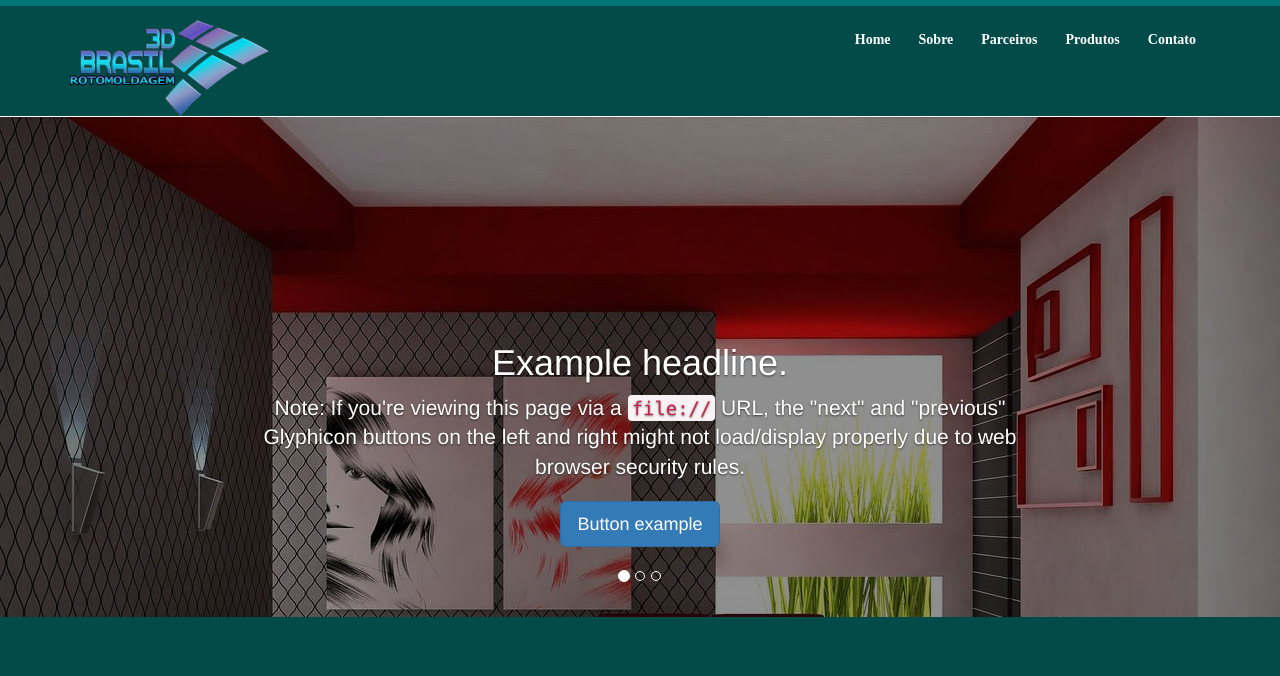
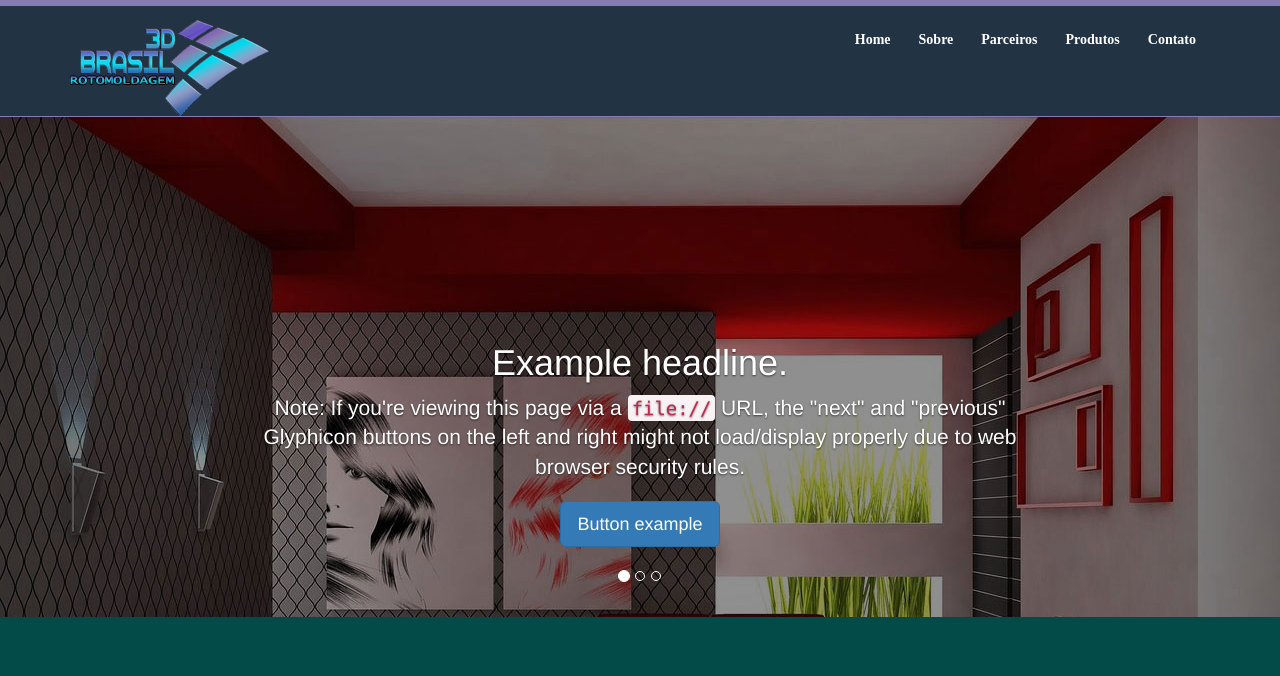
Before and after one commit to ThiiagoArcanjo/carvernastudioprojects, a CodeIgniter app: page /database/index.php/home/index in a window 1280 px wide. Shown: the top 676 px of the page. Run offline with CodeIgniter, Linux system fonts and the light colour scheme.

Commit message:
Teste cores

```diff
--- a/3dbrasil/application/views/header.php
+++ b/3dbrasil/application/views/header.php
@@ -4,7 +4,7 @@
 		   <div class="header-main">
 		   	 <div class="container">
 			 <div class="logo">
-			 	<a href="index.html"><img src="<?php echo base_url('assets/images/logo.png'); ?>" alt=""> </a>
+			 	<a href="home"><img src="<?php echo base_url('assets/images/logo.png'); ?>" alt=""> </a>
 			 </div>
 			 <div class="top-nav">
 			 		<span class="menu-drop menu-icon"> <img src="<?php echo base_url('assets/images/icon.png'); ?>" alt=""></span>
--- a/3dbrasil/assets/css/style.css
+++ b/3dbrasil/assets/css/style.css
@@ -63,20 +63,20 @@ a:hover {
     border-top: 6px solid #017575;
 }
 .header-container{
-   background-color: #024b48;
+   background-color: #234;
     background-size: cover;
-    border-top: 6px solid #017575;
+    border-top: 6px solid #867bb2;
 
 }
 .banner1 {
     background: url(../images/b1.jpg)no-repeat;
     background-size: cover;
     min-height: 255px;
-    border-top: 6px solid #017575;
+    border-top: 6px solid #867bb2;
 }
 .header-main {
     padding: 1em 0em 0em 0em;
-    border-bottom:1px solid #FFF;
+    border-bottom:1px solid #867bb2;
 }
 .logo {
     float: left;
@@ -112,7 +112,7 @@ ul.res li a {
   font-family: 'Lato-Regular';
 }
 .top-nav ul.res li a:hover, .top-nav ul.res li a.active, .cl-effect-11 a::before {
-    color:#FFF;
+    color:#867bb2;
 }
 span.menu-drop {
     display: none;
@@ -194,7 +194,7 @@ nav.menu.menu--shylock {
 .menu--shylock .menu__item--current .menu__link,
 .menu--shylock .menu__item--current .menu__link:hover,
 .menu--shylock .menu__item--current .menu__link:focus {
-	color: #FFF;
+	color: #867bb2;
 }
 
 .menu--shylock .menu__item--current .menu__link::after,
@@ -209,7 +209,7 @@ nav.menu.menu--shylock {
 }
 .menu--shylock .menu__link:hover,
 .menu--shylock .menu__link:focus {
-	color:#FFF;
+	color:#867bb2;
 }
 
 .menu--shylock .menu__link:hover::before,
@@ -236,12 +236,12 @@ nav.menu.menu--shylock {
 	transition: transform 0.4s cubic-bezier(0.22, 0.61, 0.36, 1);
 }
 .menu--shylock .menu__link::before {
-	background: #FFF;
+	background: #867bb2;
 	-webkit-transition-delay: 0.4s;
 	transition-delay: 0.4s;
 }
 .menu--shylock .menu__link::after {
-	background: #FFF;
+	background: #867bb2;
 }
 /*--banner first block strat here--*/
 .bann-frs-block-right {
@@ -322,7 +322,7 @@ span.drop {
 }
 /*-- w3layouts --*/
 .bann-sen-block-right a:hover {
-	color: #FFF;
+	color: #FF;
 }
 /*-- banner sec block end here--*/
 /*--banner third start here--*/
```
